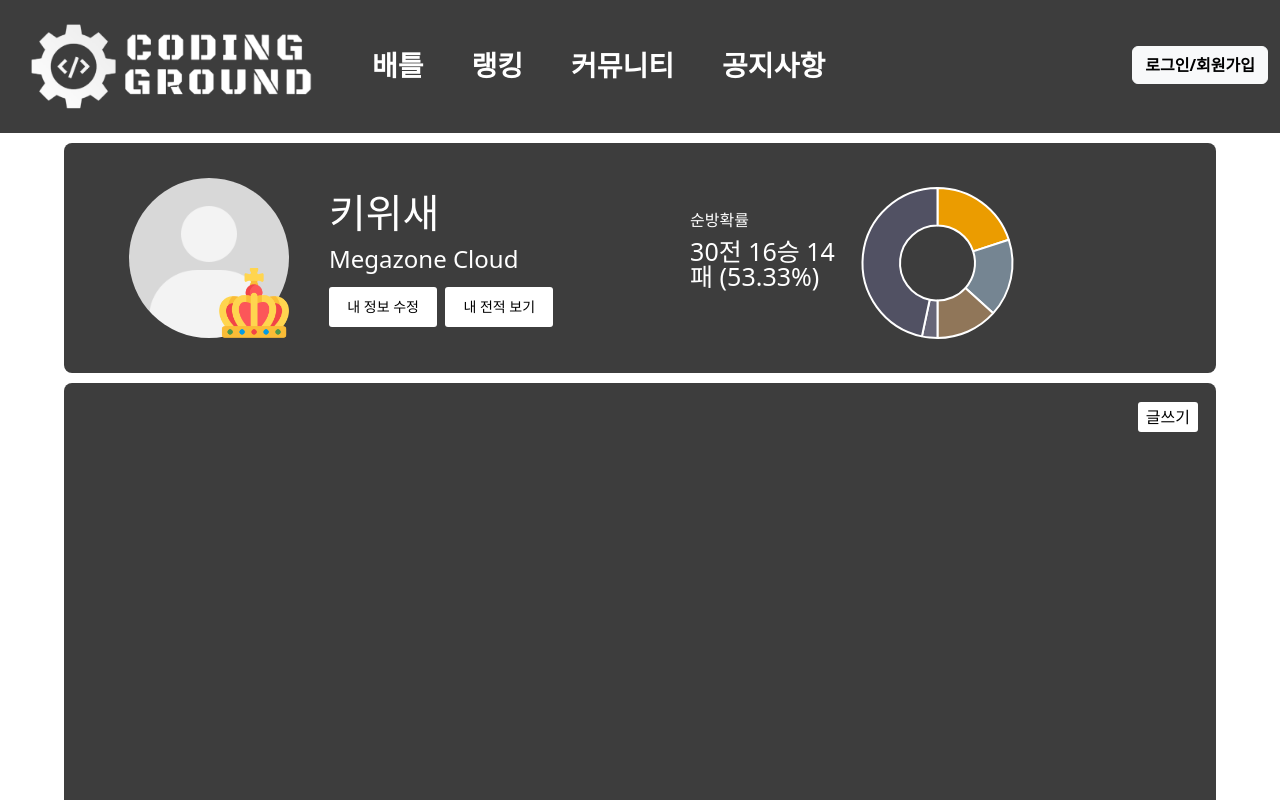
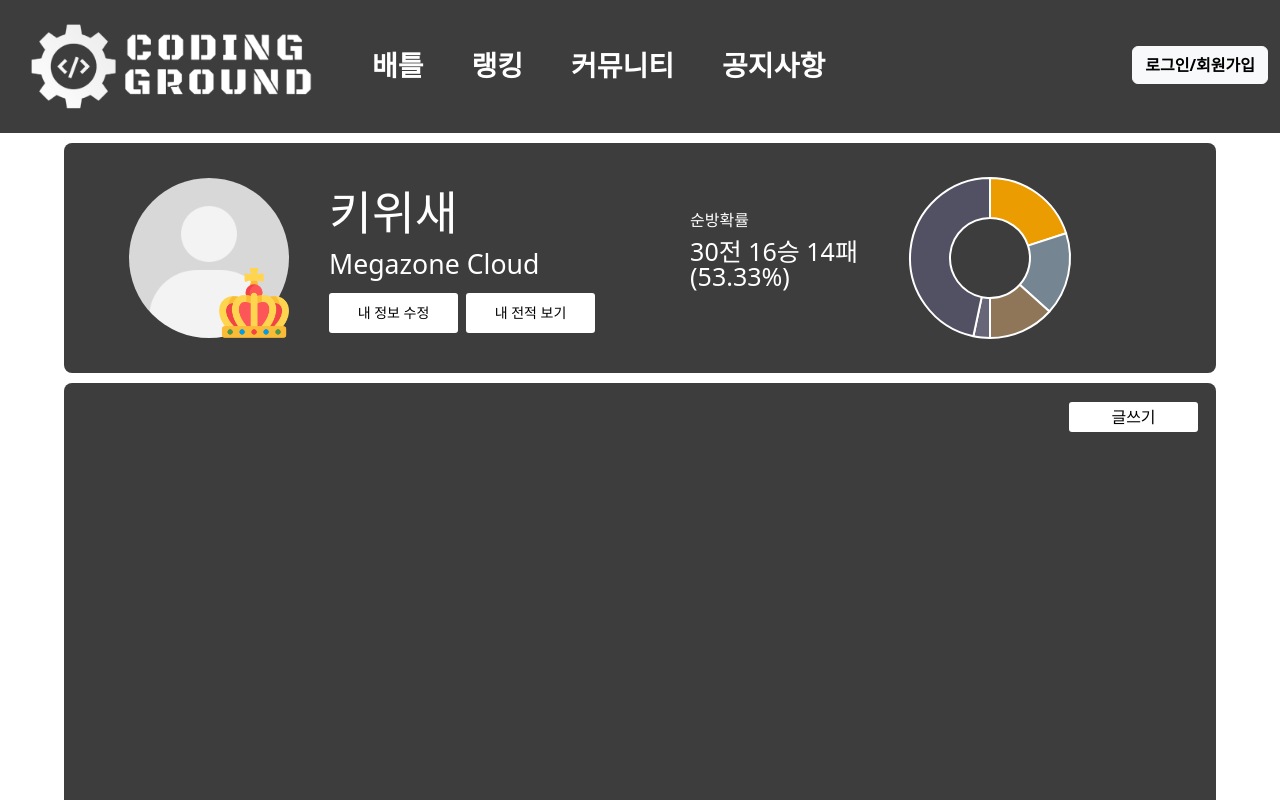
Before and after one commit to It-works-Why/CodingGround_Frontend, a JavaScript app: page /mypage/inquiry in a window 1280 px wide. Shown: the top 800 px of the page. Built offline with nearby package versions, Linux system fonts and the light colour scheme; a small style sheet from the web is missing.

Commit message:
♻️:Chart부분 수정

```diff
--- a/src/view/MyInquiryView.vue
+++ b/src/view/MyInquiryView.vue
@@ -7,8 +7,8 @@
           <img class="ranking_icon bottom-0 end-0 position-absolute" src="../assets/img/디렉터.png">
         </div>
         <div class="top_box_myinfo">
-          <h1 class="top_box_title">키위새</h1>
-          <h4 class="top_box_title">Megazone Cloud</h4>
+          <h1 class="top_box_name">키위새</h1>
+          <h4 class="top_box_company">Megazone Cloud</h4>
           <div class="top_box_left_button">
             <button class="btn1" type="button" @click="this.$router.push('/mypage/info/edit')">내 정보 수정</button>
             <button class="btn1" type="button" @click="this.$router.push('/mypage')">내 전적 보기</button>
@@ -48,14 +48,18 @@ export default {
   data() {
     return {
       donutChartData2: {
-
+        labels: ['1', '2', '3','4','5~8'],
         datasets: [{
           data: [6, 5, 4, 1, 14],
           backgroundColor: ['#EB9C00', '#758592', '#907659', "#676678","#515163"],
         }],
       },
       donutChartOptions2: {
-
+        plugins: {
+          legend: {
+            display: false
+          }
+        },
         responsive: true,
         maintainAspectRatio: false,
       },
@@ -73,6 +77,17 @@ export default {
   border-color: transparent;
   margin-top: 5px;
   margin-right: 8px;
+  min-width: 129px;
+}
+
+.mp_container .top_box_name {
+  color: white;
+  font-size: 35pt;
+}
+
+.mp_container .top_box_company {
+  color: white;
+  font-size: 20pt;
 }
 
 
@@ -149,6 +164,7 @@ h5 {
   height: 90%;
   font-size: 25px;
   line-height: 25px;
+  min-width: 200px;
 }
 
 .mp_container .top_box_myinfo {
--- a/src/view/MypageView.vue
+++ b/src/view/MypageView.vue
@@ -41,10 +41,10 @@
     <div class="bottom">
       <div class="bottom_left">
         <div class="bottom_left-top">
-         <p>사용언어</p>
+          <p>사용언어</p>
         </div>
         <div class="bottom_left-main">
-        <donut-chart :chartData="donutChartData" :chartOptions="donutChartOptions"></donut-chart>
+          <donut-chart :chartData="donutChartData" :chartOptions="donutChartOptions"></donut-chart>
         </div>
       </div>
       <div class="bottom_right">
@@ -81,7 +81,7 @@ import GameRecordBox from "@/components/GameRecordBox.vue";
 export default {
   components: {
     // eslint-disable-next-line vue/no-unused-components
-    DonutChart,GameRecordBox,
+    DonutChart, GameRecordBox,
   },
   data() {
     return {
@@ -94,22 +94,36 @@ export default {
         }],
       },
       donutChartData2: {
-
+        labels: ['1', '2', '3','4','5~8'],
         datasets: [{
           data: [6, 5, 4, 1, 14],
-          backgroundColor: ['#EB9C00', '#758592', '#907659', "#676678","#515163"],
+          backgroundColor: ['#EB9C00', '#758592', '#907659', "#676678", "#515163"],
         }],
       },
       donutChartOptions: {
         plugins: {
           legend: {
-            position:'bottom'
+            position: 'bottom',
+            align: 	'start',
+              labels: {
+                padding:20,
+                boxWidth: 40,
+                font: {
+                  size: 20
+              }
+            }
           },
         },
+        color: "white",
         responsive: true,
         maintainAspectRatio: false,
       },
       donutChartOptions2: {
+        plugins: {
+          legend: {
+            display: false
+          }
+        },
 
         responsive: true,
         maintainAspectRatio: false,
@@ -228,6 +242,7 @@ h5 {
   color: white;
 
 }
+
 .mp_container .top_box_name {
   color: white;
   font-size: 35pt;
@@ -291,14 +306,16 @@ h5 {
   height: 550px;
   border-radius: 15px;
 }
-.bottom_left-top{
+
+.bottom_left-top {
   color: white;
   text-align: center;
   font-size: 20pt;
   width: 100%;
   height: 10%;
 }
-.bottom_left-main{
+
+.bottom_left-main {
   width: 100%;
 
 }
@@ -325,7 +342,8 @@ h5 {
   color: white;
   border: none;
 }
-.bottom_right .box-main{
+
+.bottom_right .box-main {
   width: 100%;
   height: 478px;
   overflow: auto;
```
